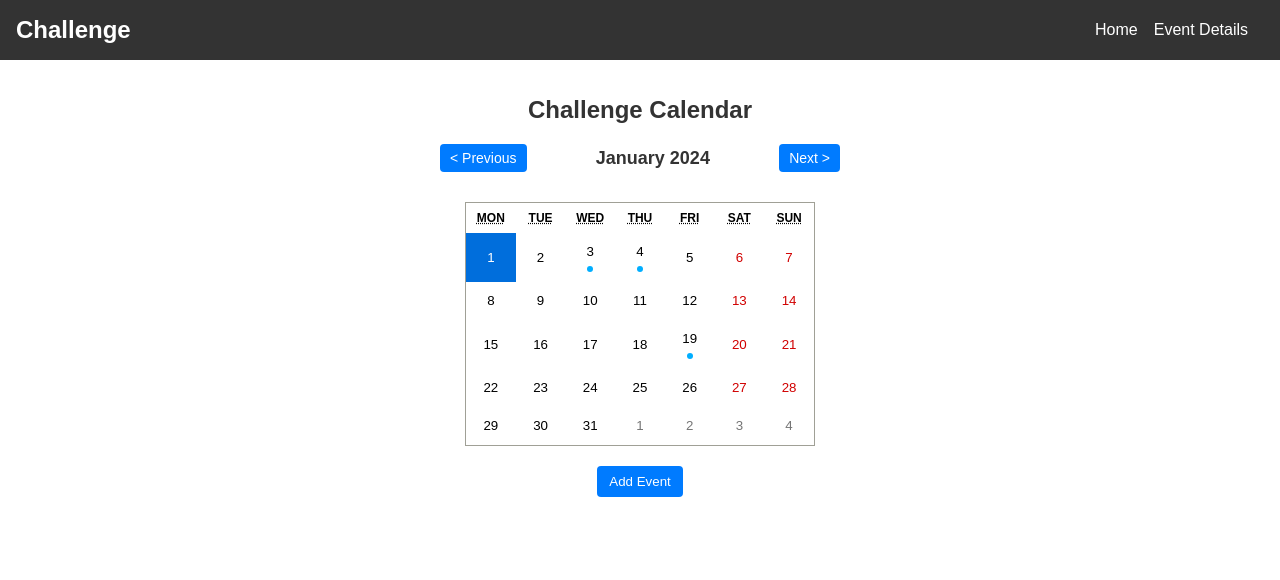
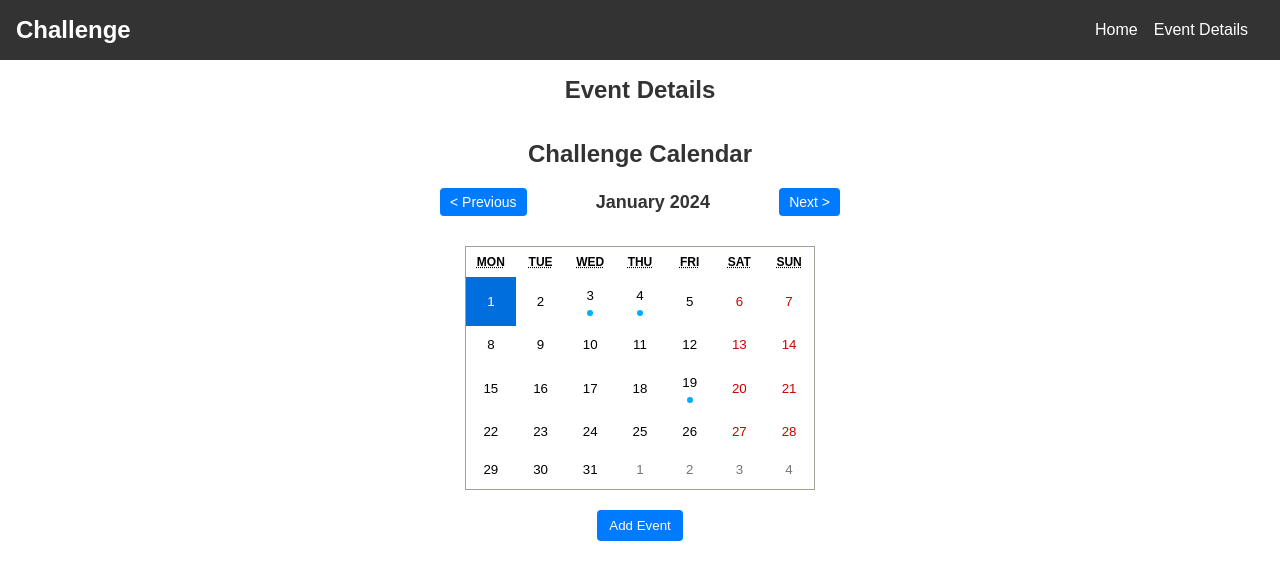
Before and after one commit to sawtoothridge13/calendar, a React (Create React App) app: page /EventDetailsPage in a window 1280 px wide. Shown: the top 580 px of the page. Built offline with nearby package versions, Linux system fonts and the light colour scheme.

Commit message:
Add Routes.js file with route for EventDetailsPage

```diff
--- a/package.json
+++ b/package.json
@@ -9,6 +9,7 @@
     "react": "^18.3.1",
     "react-calendar": "^5.1.0",
     "react-dom": "^18.3.1",
+    "react-router-dom": "^6.28.0",
     "react-scripts": "5.0.1",
     "web-vitals": "^2.1.4"
   },
--- a/src/App.js
+++ b/src/App.js
@@ -1,11 +1,13 @@
 import './App.css';
 import ChallengeCalendar from './components/ChallengeCalendar/ChallengeCalendar.jsx';
 import NavBar from './components/NavBar/NavBar.jsx';
+import { PageRoutes } from './Routes.js';
 
 function App() {
   return (
     <div className="App">
       <NavBar />
+      <PageRoutes />
       <ChallengeCalendar />
     </div>
   );
--- /dev/null
+++ b/src/Routes.js
@@ -0,0 +1,12 @@
+import { BrowserRouter as Router, Route, Routes } from 'react-router-dom';
+import { EventDetailsPage } from './pages/EventDetailsPage';
+
+export const PageRoutes = () => {
+  return (
+    <Router>
+      <Routes>
+        <Route path="/EventDetailsPage" element={<EventDetailsPage />} />
+      </Routes>
+    </Router>
+  );
+};
--- a/src/components/NavBar/NavBar.jsx
+++ b/src/components/NavBar/NavBar.jsx
@@ -1,6 +1,5 @@
 import './NavBar.css';
 import React from 'react';
-import { EventDetailsPage } from '../../pages/EventDetailsPage';
 
 const NavBar = () => {
   return (
```
Also changed, not shown: 1 other file (tests, documents, lock files or other folders).
